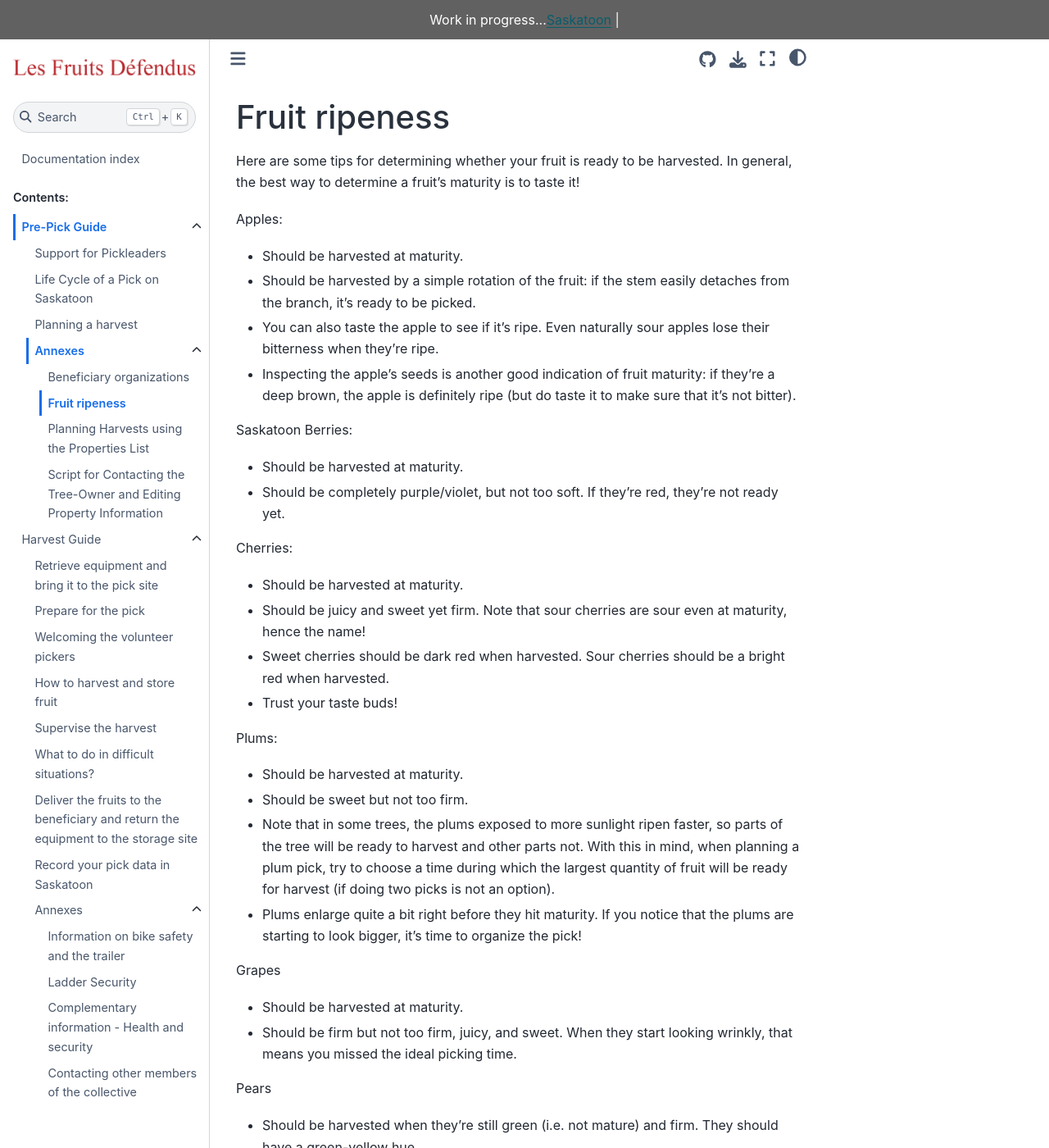
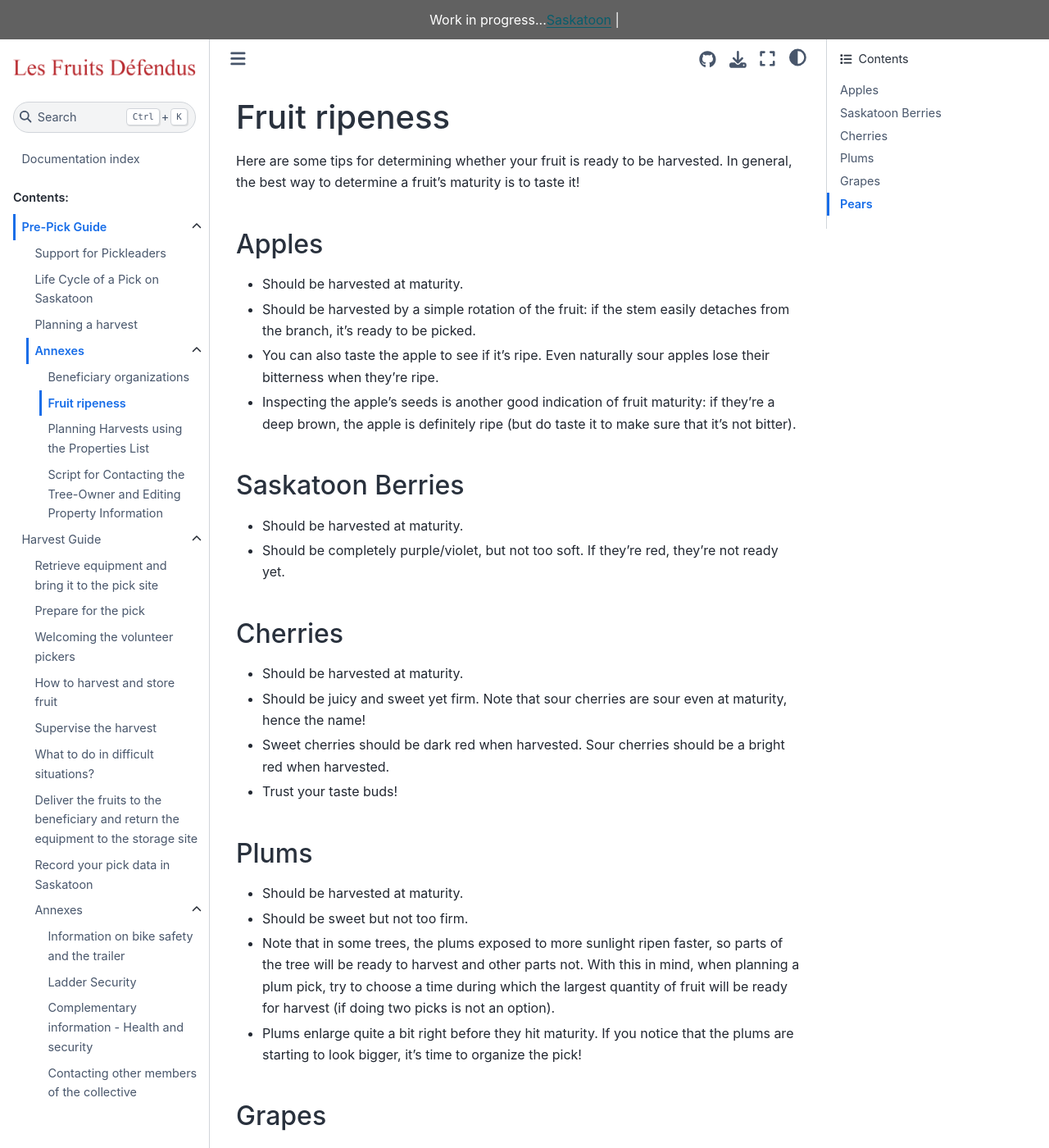
Before and after one commit to LesFruitsDefendus/guides, a Sphinx documentation site: the page built from docs/source/pre-pick-guide/annexes/C-fruit-ripeness.md, in a window 1280 px wide and 1400 px high. Shown: the whole window at 82% size. Built offline with Sphinx 7.4.7 and the Sphinx Book theme 1.1.4, drawn with Linux system fonts in a browser that asks for light colours.

Commit message:
Add some titles

```diff
--- a/docs/source/pre-pick-guide/annexes/C-fruit-ripeness.md
+++ b/docs/source/pre-pick-guide/annexes/C-fruit-ripeness.md
@@ -3,33 +3,39 @@
 Here are some tips for determining whether your fruit is ready to be harvested. In general, the best way to determine a fruit's maturity is to taste it!
 
 
-Apples:
+## Apples
+
 - Should be harvested at maturity.
 - Should be harvested by a simple rotation of the fruit: if the stem easily detaches from the branch, it's ready to be picked.
 - You can also taste the apple to see if it's ripe. Even naturally sour apples lose their bitterness when they're ripe.
 - Inspecting the apple's seeds is another good indication of fruit maturity: if they're a deep brown, the apple is definitely ripe (but do taste it to make sure that it's not bitter).
 
-Saskatoon Berries:
+## Saskatoon Berries
+
 - Should be harvested at maturity.
 - Should be completely purple/violet, but not too soft. If they're red, they're not ready yet.
 
-Cherries:
+## Cherries
+
 - Should be harvested at maturity.
 - Should be juicy and sweet yet firm. Note that sour cherries are sour even at maturity, hence the name!
 - Sweet cherries should be dark red when harvested. Sour cherries should be a bright red when harvested.
 - Trust your taste buds!
 
-Plums:
+## Plums
+
 - Should be harvested at maturity.
 - Should be sweet but not too firm.
 - Note that in some trees, the plums exposed to more sunlight ripen faster, so parts of the tree will be ready to harvest and other parts not. With this in mind, when planning a plum pick, try to choose a time during which the largest quantity of fruit will be ready for harvest (if doing two picks is not an option).
 - Plums enlarge quite a bit right before they hit maturity. If you notice that the plums are starting to look bigger, it's time to organize the pick!
 
-Grapes
+## Grapes
+
 - Should be harvested at maturity.
 - Should be firm but not too firm, juicy, and sweet. When they start looking wrinkly, that means you missed the ideal picking time.
 
-Pears
+## Pears
+
 - Should be harvested when they're still green (i.e. not mature) and firm. They should have a green-yellow hue.
 - After harvesting, pears need to be left to mature for a few days. Winter pears (Bosc, Anjou) should be refrigerated at least 30 days after being picked in order to ripen properly.
 - Do not leave the pears to mature on the tree, as this tends to give them a grainy texture and also causes them to rot at the core once stored. Pears ripen better once they have been harvested!
```
